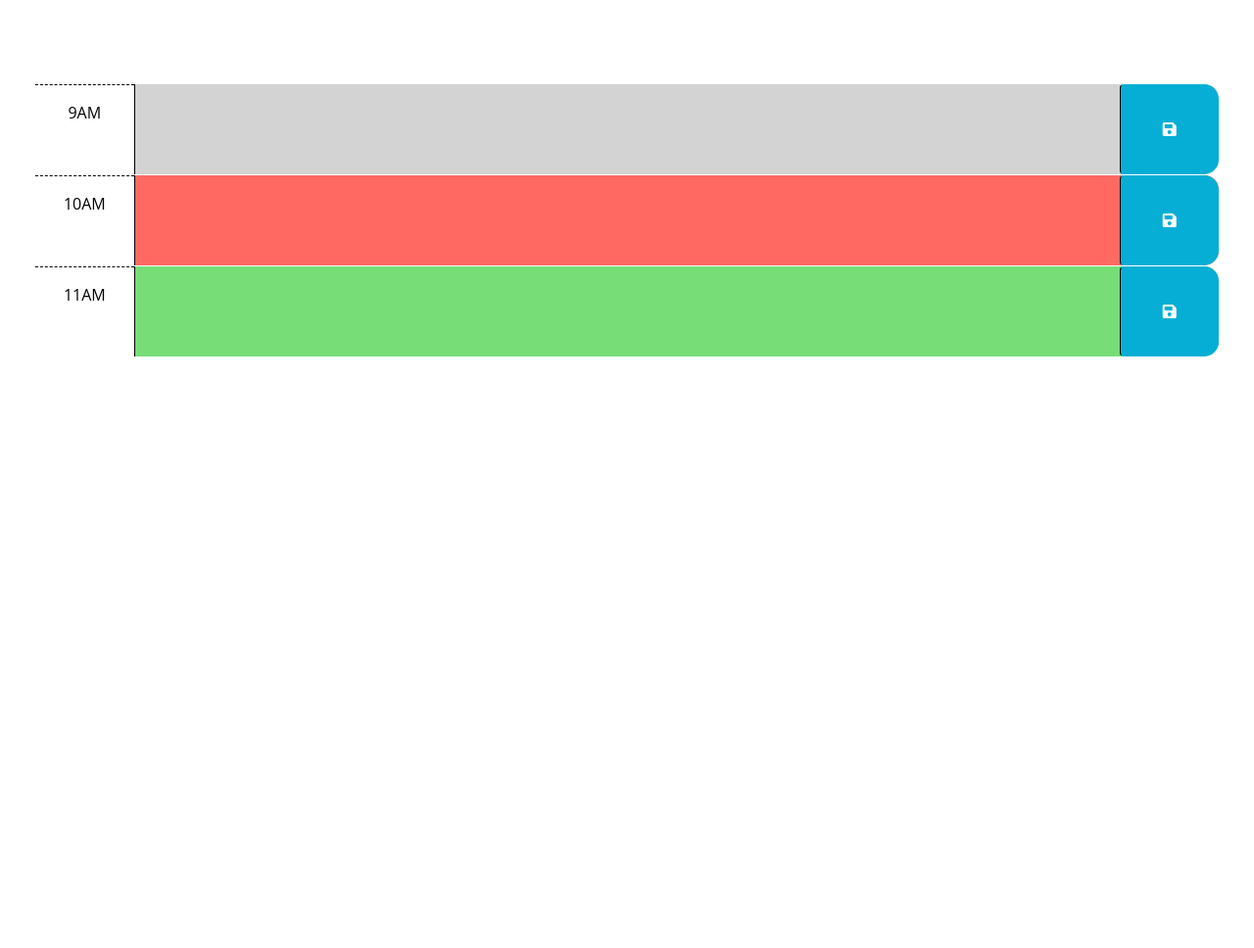
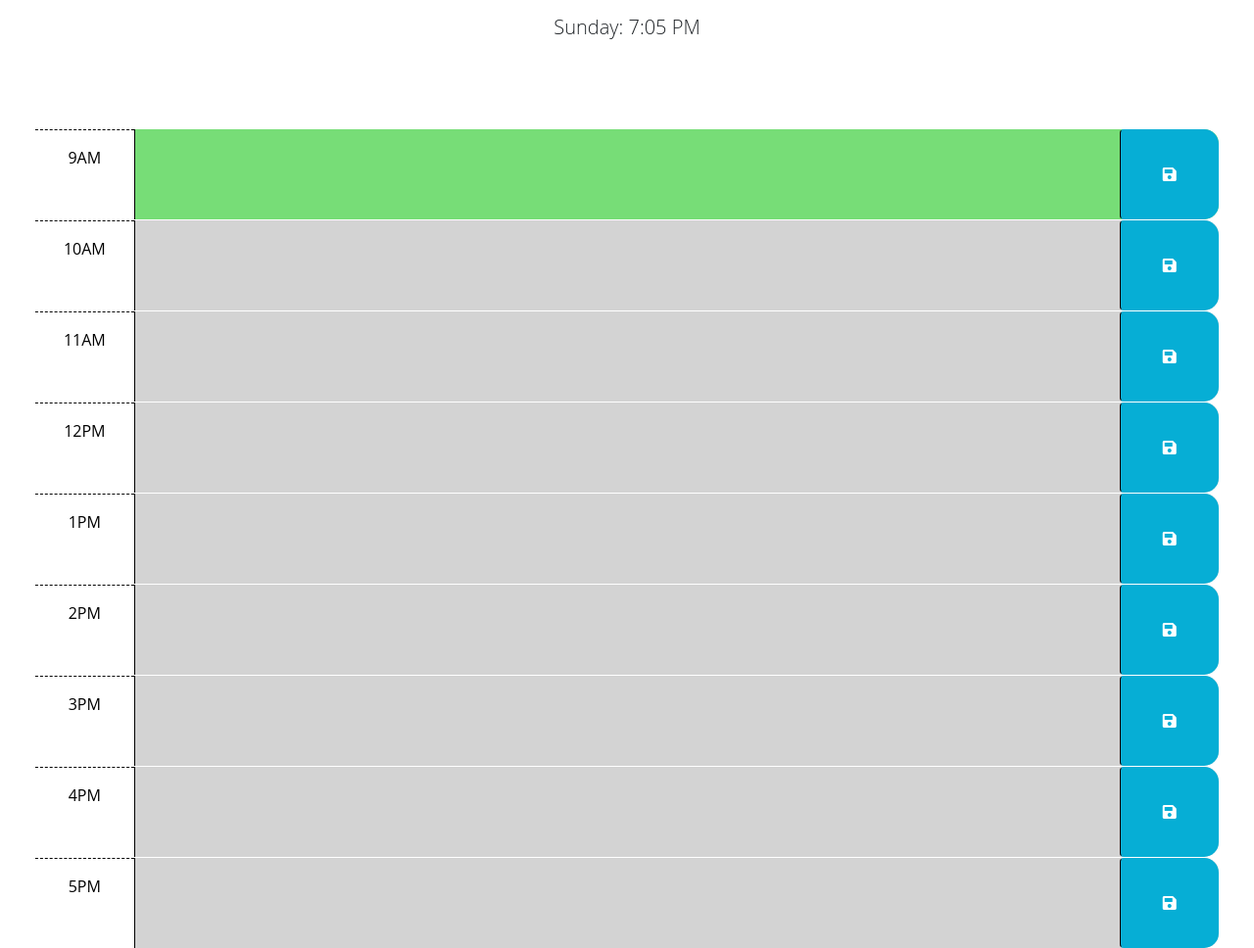
Before and after one commit to massicottec/Plan-the-day, a plain HTML site: page index.html in a window 1280 px wide. Shown: the part 166-1134 px from the top of the page at 98% size. Before the commit the page ends 800 px from the top, so only its background shows below. Drawn offline with nearby package versions, Linux system fonts and the light colour scheme.

Commit message:
acceidently hammered this one out in one sitting, so I added in the functionality for the past, present,and future colour coding.  set up the local storage to save the day planner text info appropriately, and retrieved local storage data upon refresh or page revisit.

```diff
--- a/index.html
+++ b/index.html
@@ -1,48 +1,28 @@
 <!DOCTYPE html>
 <html lang="en">
+
 <head>
   <meta charset="UTF-8" />
   <meta name="viewport" content="width=device-width, initial-scale=1.0" />
   <meta http-equiv="X-UA-Compatible" content="ie=edge" />
-    <link
-      href="https://cdn.jsdelivr.net/npm/bootstrap@5.1.3/dist/css/bootstrap.min.css"
-      rel="stylesheet"
-      integrity="sha384-1BmE4kWBq78iYhFldvKuhfTAU6auU8tT94WrHftjDbrCEXSU1oBoqyl2QvZ6jIW3"
-      crossorigin="anonymous"
-    />
-    <link
-      rel="stylesheet"
-      href="https://use.fontawesome.com/releases/v5.8.1/css/all.css"
-      integrity="sha384-50oBUHEmvpQ+1lW4y57PTFmhCaXp0ML5d60M1M7uH2+nqUivzIebhndOJK28anvf"
-      crossorigin="anonymous"
-    />
-    <link
-      href="https://fonts.googleapis.com/css2?family=Fira+Sans:wght@400;700&display=swap"
-      rel="stylesheet"
-    />
+  <link href="https://cdn.jsdelivr.net/npm/bootstrap@5.1.3/dist/css/bootstrap.min.css" rel="stylesheet"
+    integrity="sha384-1BmE4kWBq78iYhFldvKuhfTAU6auU8tT94WrHftjDbrCEXSU1oBoqyl2QvZ6jIW3" crossorigin="anonymous" />
+  <link rel="stylesheet" href="https://use.fontawesome.com/releases/v5.8.1/css/all.css"
+    integrity="sha384-50oBUHEmvpQ+1lW4y57PTFmhCaXp0ML5d60M1M7uH2+nqUivzIebhndOJK28anvf" crossorigin="anonymous" />
+  <link href="https://fonts.googleapis.com/css2?family=Fira+Sans:wght@400;700&display=swap" rel="stylesheet" />
   <link rel="stylesheet" href="style.css" />
-    <title>Work Day Scheduler</title>
+  <title>Plan-the-Day</title>
 </head>
 
 <body>
   <header class="p-5 mb-4">
-      <h1 class="display-3">Work Day Scheduler</h1>
-      <p class="lead">A simple calendar app for scheduling your work day</p>
-      <p id="currentDay" class="lead"></p>
+    <h1 class="display-3 text-center">Lots of time for Activities</h1>
+    <p class="lead text-center">What exciting things do we have planned today!?</p>
+    <p id="currentDay" class="lead text-center"></p>
   </header>
   <div class="container-fluid px-5">
-      <!-- Use class for "past", "present", and "future" to apply styles to the
-        time-block divs accordingly. The javascript will need to do this by
-        adding/removing these classes on each div by comparing the hour in the
-        id to the current hour. The html provided below is meant to be an example
-        demonstrating how the css provided can be leveraged to create the
-        desired layout and colors. The html below should be removed or updated
-        in the finished product. Remember to delete this comment once the
-        code is implemented.
-        -->
 
-      <!-- Example of a past time block. The "past" class adds a gray background color. -->
-      <div id="hour-9" class="row time-block past">
+    <div id="9" class="row time-block">
       <div class="col-2 col-md-1 hour text-center py-3">9AM</div>
       <textarea class="col-8 col-md-10 description" rows="3"> </textarea>
       <button class="btn saveBtn col-2 col-md-1" aria-label="save">
@@ -50,8 +30,7 @@
       </button>
     </div>
 
-      <!-- Example of a present time block. The "present" class adds a red background color. -->
-      <div id="hour-10" class="row time-block present">
+    <div id="10" class="row time-block">
       <div class="col-2 col-md-1 hour text-center py-3">10AM</div>
       <textarea class="col-8 col-md-10 description" rows="3"> </textarea>
       <button class="btn saveBtn col-2 col-md-1" aria-label="save">
@@ -59,21 +38,68 @@
       </button>
     </div>
 
-      <!-- Example of a future time block. The "future" class adds a green background color. -->
-      <div id="hour-11" class="row time-block future">
+    <div id="11" class="row time-block">
       <div class="col-2 col-md-1 hour text-center py-3">11AM</div>
       <textarea class="col-8 col-md-10 description" rows="3"> </textarea>
       <button class="btn saveBtn col-2 col-md-1" aria-label="save">
         <i class="fas fa-save" aria-hidden="true"></i>
       </button>
     </div>
+
+    <div id="12" class="row time-block">
+      <div class="col-2 col-md-1 hour text-center py-3">12PM</div>
+      <textarea class="col-8 col-md-10 description" rows="3"> </textarea>
+      <button class="btn saveBtn col-2 col-md-1" aria-label="save">
+        <i class="fas fa-save" aria-hidden="true"></i>
+      </button>
+    </div>
+
+    <div id="13" class="row time-block">
+      <div class="col-2 col-md-1 hour text-center py-3">1PM</div>
+      <textarea class="col-8 col-md-10 description" rows="3"> </textarea>
+      <button class="btn saveBtn col-2 col-md-1" aria-label="save">
+        <i class="fas fa-save" aria-hidden="true"></i>
+      </button>
+    </div>
+
+    <div id="14" class="row time-block">
+      <div class="col-2 col-md-1 hour text-center py-3">2PM</div>
+      <textarea class="col-8 col-md-10 description" rows="3"> </textarea>
+      <button class="btn saveBtn col-2 col-md-1" aria-label="save">
+        <i class="fas fa-save" aria-hidden="true"></i>
+      </button>
+    </div>
+
+    <div id="15" class="row time-block">
+      <div class="col-2 col-md-1 hour text-center py-3">3PM</div>
+      <textarea class="col-8 col-md-10 description" rows="3"> </textarea>
+      <button class="btn saveBtn col-2 col-md-1" aria-label="save">
+        <i class="fas fa-save" aria-hidden="true"></i>
+      </button>
+    </div>
+
+    <div id="16" class="row time-block">
+      <div class="col-2 col-md-1 hour text-center py-3">4PM</div>
+      <textarea class="col-8 col-md-10 description" rows="3"> </textarea>
+      <button class="btn saveBtn col-2 col-md-1" aria-label="save">
+        <i class="fas fa-save" aria-hidden="true"></i>
+      </button>
+    </div>
+
+
+    <div id="17" class="row time-block">
+      <div class="col-2 col-md-1 hour text-center py-3">5PM</div>
+      <textarea class="col-8 col-md-10 description" rows="3"> </textarea>
+      <button class="btn saveBtn col-2 col-md-1" aria-label="save">
+        <i class="fas fa-save" aria-hidden="true"></i>
+      </button>
     </div>
 
     <script src="https://cdnjs.cloudflare.com/ajax/libs/jquery/3.2.1/jquery.min.js"></script>
     <script src="https://cdn.jsdelivr.net/npm/dayjs@1.11.3/dayjs.min.js"
-    integrity="sha256-iu/zLUB+QgISXBLCW/mcDi/rnf4m4uEDO0wauy76x7U="
-    crossorigin="anonymous"></script>
+      integrity="sha256-iu/zLUB+QgISXBLCW/mcDi/rnf4m4uEDO0wauy76x7U=" crossorigin="anonymous"></script>
 
     <script src="script.js"></script>
 </body>
+
 </html>
--- a/script.js
+++ b/script.js
@@ -1,23 +1,51 @@
-// Wrap all code that interacts with the DOM in a call to jQuery to ensure that
-// the code isn't run until the browser has finished rendering all the elements
-// in the html.
-$(function () {
-  // TODO: Add a listener for click events on the save button. This code should
-  // use the id in the containing time-block as a key to save the user input in
-  // local storage. HINT: What does `this` reference in the click listener
-  // function? How can DOM traversal be used to get the "hour-x" id of the
-  // time-block containing the button that was clicked? How might the id be
-  // useful when saving the description in local storage?
-  //
-  // TODO: Add code to apply the past, present, or future class to each time
-  // block by comparing the id to the current hour. HINTS: How can the id
-  // attribute of each time-block be used to conditionally add or remove the
-  // past, present, and future classes? How can Day.js be used to get the
-  // current hour in 24-hour time?
-  //
-  // TODO: Add code to get any user input that was saved in localStorage and set
-  // the values of the corresponding textarea elements. HINT: How can the id
-  // attribute of each time-block be used to do this?
-  //
-  // TODO: Add code to display the current date in the header of the page.
+var currentDay = dayjs().format('dddd');
+var currentTime = dayjs().format('h:mm A')
+
+$(document).ready(function () {
+  document.getElementById('currentDay').textContent = `${currentDay}: ${currentTime}`;
+
+  // saves input plans to local storage to keep track of.
+  $('.saveBtn').on('click', function () {
+    var info = $(this).siblings('.description').val();
+    var time = $(this).parent().attr('id');
+
+    localStorage.setItem(time, info);
+  });
+
+  // applies the past, present, or future class to the time-block divs to appropriately colour code the blocks base
+  // on time of day.
+  function ebenezer() {
+    var currentTime = dayjs().format('HH')
+
+    $('.time-block').each(function () {
+      var plannerTime = this.id;
+
+      if (plannerTime === currentTime) {
+        $(this).removeClass('future');
+        $(this).addClass('present');
+        $(this).removeClass('past');
+      } else if (plannerTime < currentTime) {
+        $(this).removeClass('future');
+        $(this).removeClass('present');
+        $(this).addClass('past');
+      } else {
+        $(this).addClass('future');
+        $(this).removeClass('present');
+        $(this).removeClass('past');
+      };
+    });
+
+  };
+
+  // calls the populate function
+  populate();
+
+  ebenezer();
+
+  // populates the daily planner with the stored information in local storage.
+  function populate() {
+    for (i = 9; i <= 17; i++) {
+      $(`#${i} .description`).val(localStorage.getItem(`${i}`));
+    };
+  };
 });
```
Lines whose indentation alone changed are shown as unchanged.
